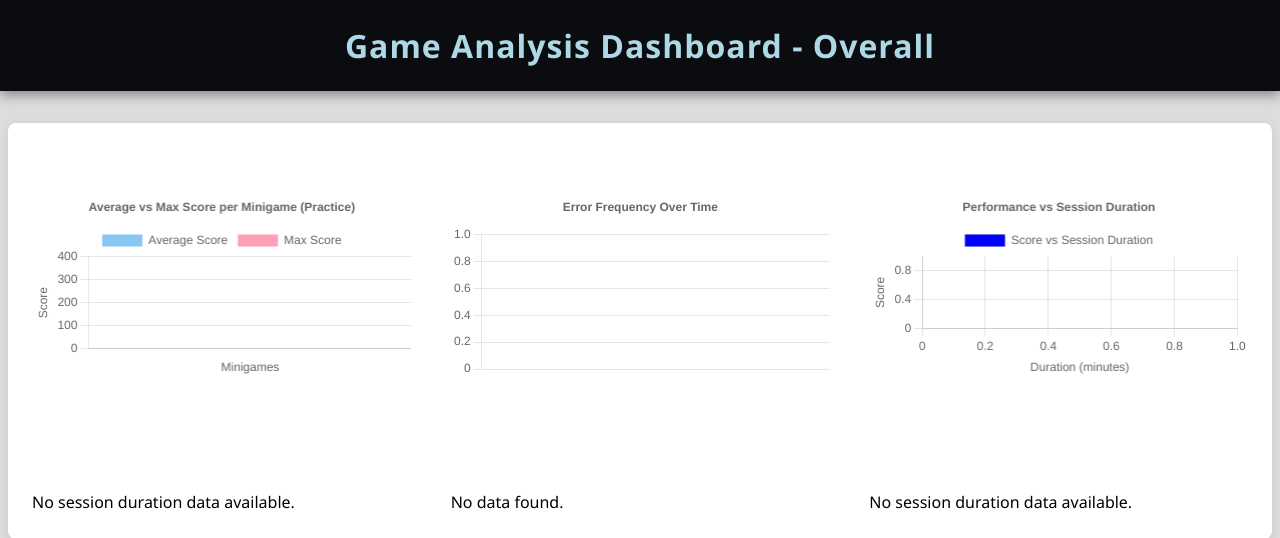
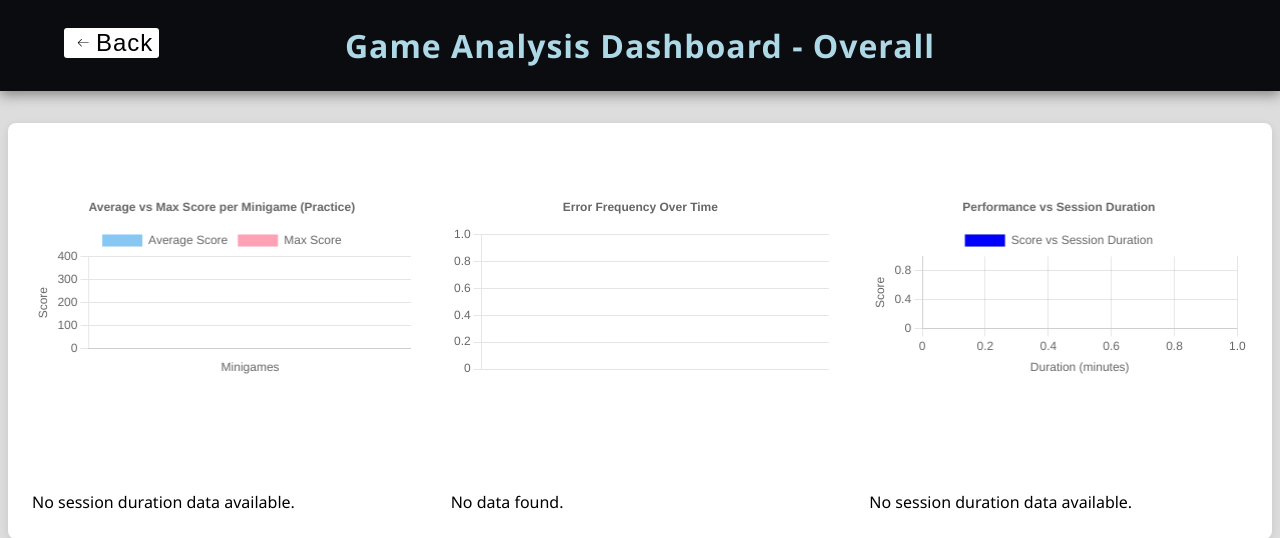
Before and after one commit to Dogephin/AI_Dashboard, a Flask app: page /overall in a window 1280 px wide. Shown: the top 538 px of the page. Run offline with Flask 3, Linux system fonts and the light colour scheme; parts of the project's set-up code (start-up, migrations or seed data) failed here and were passed over.

Commit message:
Added back button to pages

```diff
--- a/static/styles.css
+++ b/static/styles.css
@@ -8,16 +8,56 @@ body {
     height: 100vh;
 }
 
-/* Top tab / header */
 header {
     background: #0b0c10;
     color: #add8e6;
     padding: 1.5rem 2rem;
+    box-shadow: 0 4px 12px rgba(0, 0, 0, 0.4);
+    letter-spacing: 1px;
+    position: relative;
+}
+
+.header-content {
+    position: relative;
+    text-align: center;
     font-size: 2rem;
     font-weight: bold;
+}
+
+.header-title {
     text-align: center;
-    box-shadow: 0 4px 12px rgba(0, 0, 0, 0.4);
+}
+
+#back-button {
+    position: absolute;
+    left: 2rem;
+    top: 10%;
+    display: flex;
+    align-items: center;
+    justify-content: center;
+    background-color: #FFFFFF;
+    border: none;
+    border-radius: 3px;
     letter-spacing: 1px;
+    transition: all 0.2s linear;
+    cursor: pointer;
+    font-size: x-large;
+}
+
+#back-button>svg {
+    margin: 0 5px;
+    font-size: 20px;
+    transition: all 0.4s ease-in;
+}
+
+#back-button:hover>svg {
+    font-size: 1.2em;
+    transform: translateX(-5px);
+}
+
+#back-button:hover {
+    box-shadow: 9px 9px 33px #d1d1d1, -9px -9px 33px #ffffff;
+    transform: translateY(-2px);
 }
 
 /* Index CSS*/
--- a/templates/index.html
+++ b/templates/index.html
@@ -10,7 +10,9 @@
 
 <body>
     <header>
-        Game Analysis Dashboard
+        <div class="header-content">
+            <div class="header-title">Game Analysis Dashboard</div>
+        </div>
     </header>
     <div class="container">
         <a href="{{ url_for('overall') }}" class="card"><span>
--- a/templates/overall.html
+++ b/templates/overall.html
@@ -11,7 +11,19 @@
   </style>
 </head>
 <body>
-  <header>Game Analysis Dashboard - Overall</header>
+  <header>
+    <div class="header-content">
+      <button id="back-button" onclick="window.location.href='/';">
+        <svg height="16" width="16" xmlns="http://www.w3.org/2000/svg" viewBox="0 0 1024 1024">
+          <path
+            d="M874.690416 495.52477c0 11.2973-9.168824 20.466124-20.466124 20.466124l-604.773963 0 188.083679 188.083679c7.992021 7.992021 7.992021 20.947078 0 28.939099-4.001127 3.990894-9.240455 5.996574-14.46955 5.996574-5.239328 0-10.478655-1.995447-14.479783-5.996574l-223.00912-223.00912c-3.837398-3.837398-5.996574-9.046027-5.996574-14.46955 0-5.433756 2.159176-10.632151 5.996574-14.46955l223.019353-223.029586c7.992021-7.992021 20.957311-7.992021 28.949332 0 7.992021 8.002254 7.992021 20.957311 0 28.949332l-188.073446 188.073446 604.753497 0C865.521592 475.058646 874.690416 484.217237 874.690416 495.52477z">
+          </path>
+        </svg>
+        <span>Back</span>
+      </button>
+      <div class="header-title">Game Analysis Dashboard - Overall</div>
+    </div>
+  </header>
 
   <div class="dashboard-container">
 
```
Also changed, not shown: templates/session.html (+13 -1 lines), templates/user.html (+13 -1 lines).
